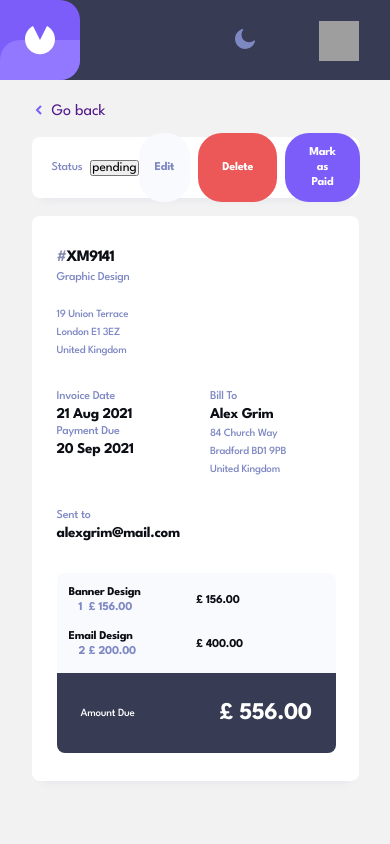
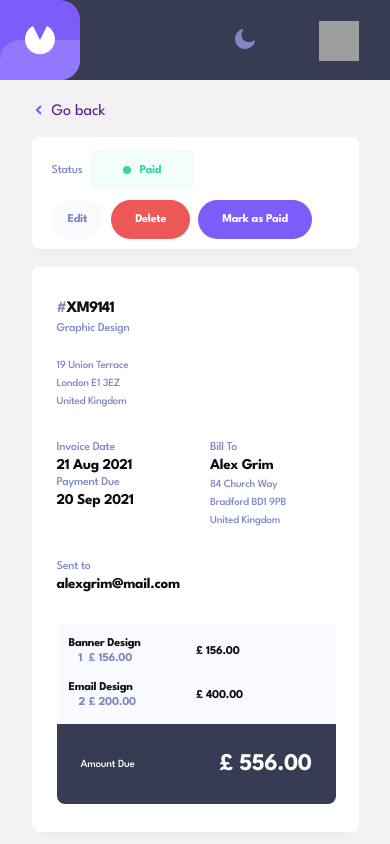
Before and after one commit to cthulhuscode/react-ts-invoices-project, a React (Vite) app: page /#/invoices/1 in a window 390 px wide. Built offline with nearby package versions, Linux system fonts and the light colour scheme; grey boxes are pictures that could not be loaded.

Commit message:
status invoicePage Added

```diff
--- a/src/pages/InvoicePage/InvoicePage.scss
+++ b/src/pages/InvoicePage/InvoicePage.scss
@@ -41,6 +41,7 @@
   }
   &__colum2 {
     display: flex;
+    align-items: center;
     gap: 8px;
   }
   &__rows {
@@ -248,8 +249,43 @@
   &__btnMask:hover {
     background: #9277ff;
   }
+
+  &__circle {
+    width: 8px;
+    height: 8px;
+    border-radius: 50%;
+  }
+  &__circle--paid {
+    background-color: #33d69f;
+  }
+  &__circle--pending {
+    background-color: #ff8f00;
+  }
+  &__circle--draft {
+    background-color: #373b53;
+  }
+  &__button--paid {
+    color: #33d69f;
+    background: rgba(51, 214, 159, 0.06);
+  }
+  &__button--pending {
+    color: #ff8f00;
+    background: rgba(255, 143, 0, 0.06);
+  }
+  &__button--draft {
+    color: #373b53;
+    background: rgba(55, 59, 83, 0.06);
+  }
 }
-
+@media screen and (max-width: 778px) {
+  .InvoicePage {
+    transform: scale(0.9);
+    &__enlace {
+      margin-right: 590px;
+      text-decoration: none;
+    }
+  }
+}
 @media screen and (max-width: 678px) {
   .InvoicePage {
     max-width: 1200px;
@@ -266,13 +302,14 @@
       text-decoration: none;
     }
     &__content {
-      height: 61px;
+      height: min-content;
       width: 327px;
 
       display: flex;
-      justify-content: space-between;
-      align-items: center;
-      padding: 10px 20px;
+      flex-direction: column;
+      align-items: flex-start;
+      gap: 10px;
+      padding: 13px 20px 10px 20px;
     }
 
     &__content2 {
--- a/src/pages/InvoicePage/InvoicePage.tsx
+++ b/src/pages/InvoicePage/InvoicePage.tsx
@@ -17,6 +17,7 @@ export const InvoicePage = () => {
       total: "£ 400.00",
     },
   ];
+  const claseBtn = "paid";
   return (
     <div className="InvoicePage">
       <a className="InvoicePage__enlace" href="">
@@ -26,7 +27,16 @@ export const InvoicePage = () => {
       <div className="InvoicePage__content">
         <div className="InvoicePage__colum2">
           <p className="InvoicePage__title2">Status</p>
-          <button>pending</button>
+
+          <div
+            className={`InvoicesListItem__button InvoicesListItem__button--${claseBtn}`}
+          >
+            <div
+              className={`InvoicesListItem__circle InvoicesListItem__circle--${claseBtn}`}
+            ></div>
+            <span>{claseBtn}</span>
+          </div>
+          {/* fin de boton pendign */}
         </div>
         <div className="InvoicePage__colum2">
           <button className="InvoicePage__btnEdit">Edit</button>
```
